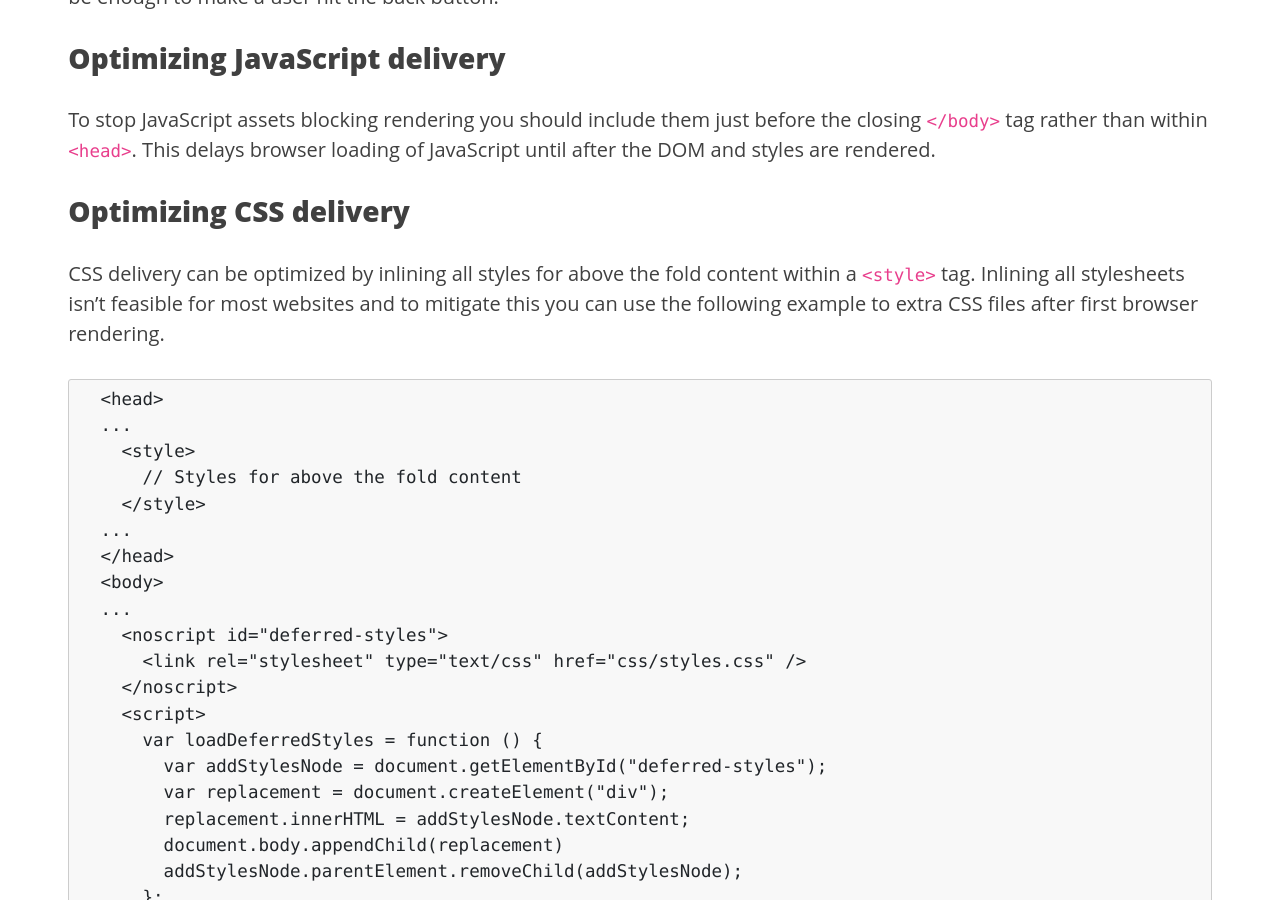
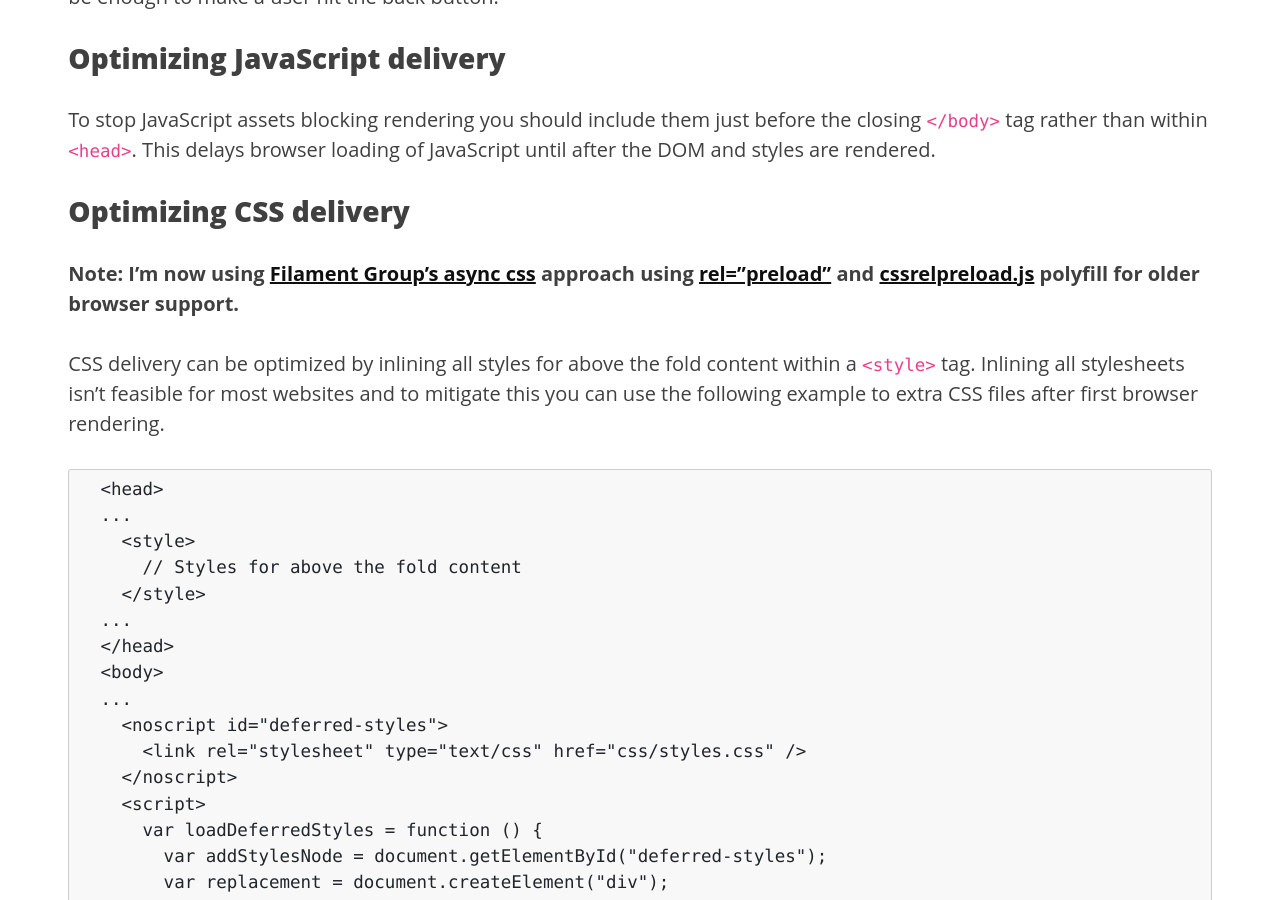
Before and after one commit to awocallaghan/no-async-css, a Jekyll site: the page built from _posts/2017-05-10-pagespeed-insights.markdown, in a window 1280 px wide and 900 px high, scrolled down 1967 px. Built offline with Jekyll 4.4.1, drawn with Linux system fonts in a browser that asks for light colours.

Commit message:
Update PageSpeed Insights post

````diff
--- a/_posts/2017-05-10-pagespeed-insights.markdown
+++ b/_posts/2017-05-10-pagespeed-insights.markdown
@@ -51,6 +51,8 @@
 
 ### Optimizing CSS delivery
 
+**Note: I'm now using [Filament Group's async css](https://www.filamentgroup.com/lab/async-css.html) approach using [rel="preload"](https://developer.mozilla.org/en-US/docs/Web/HTML/Preloading_content) and [cssrelpreload.js](https://github.com/filamentgroup/loadCSS/blob/master/src/cssrelpreload.js) polyfill for older browser support.**
+
 CSS delivery can be optimized by inlining all styles for above the fold content within a `<style>` tag. Inlining all stylesheets isn't feasible for most websites and to mitigate this you can use the following example to extra CSS files after first browser rendering.
 
 ```
````
